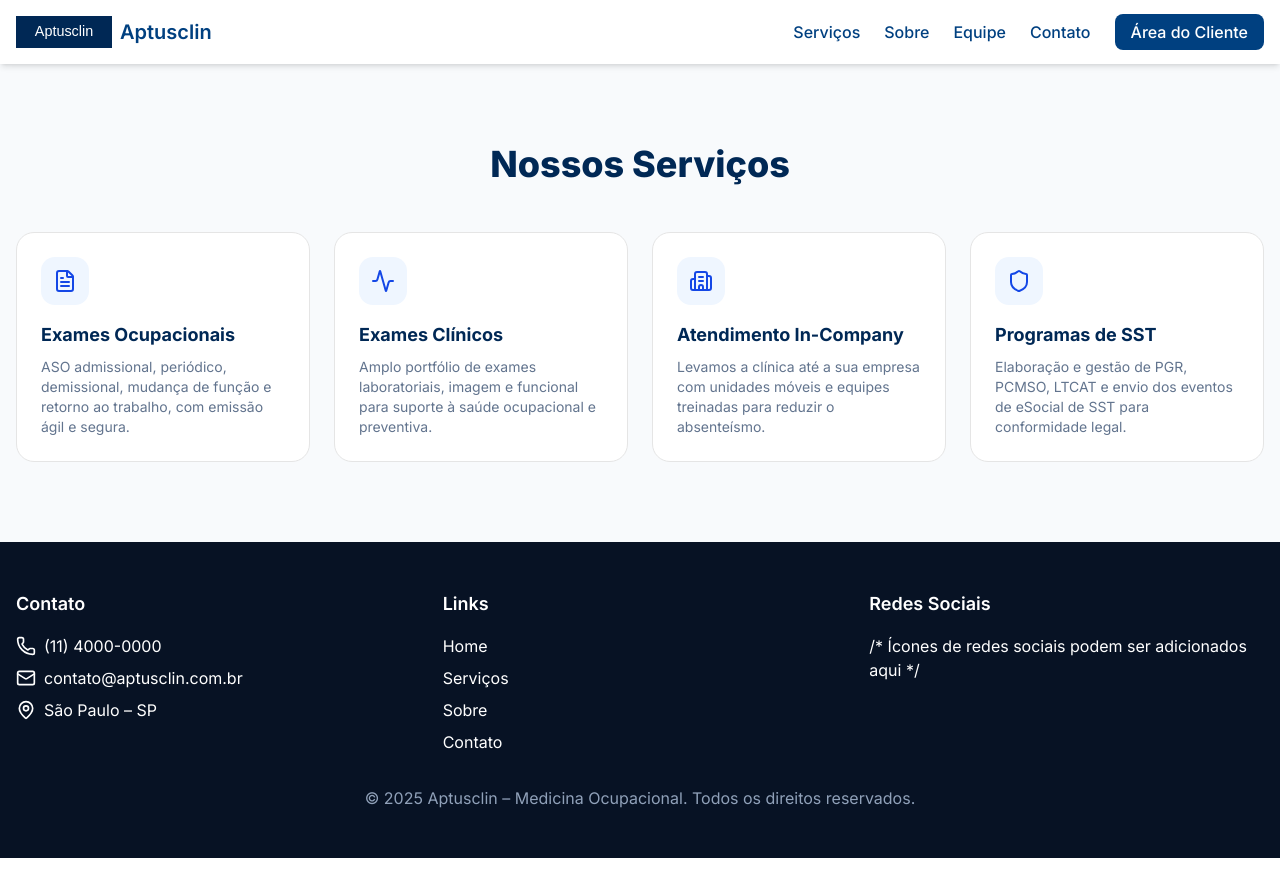
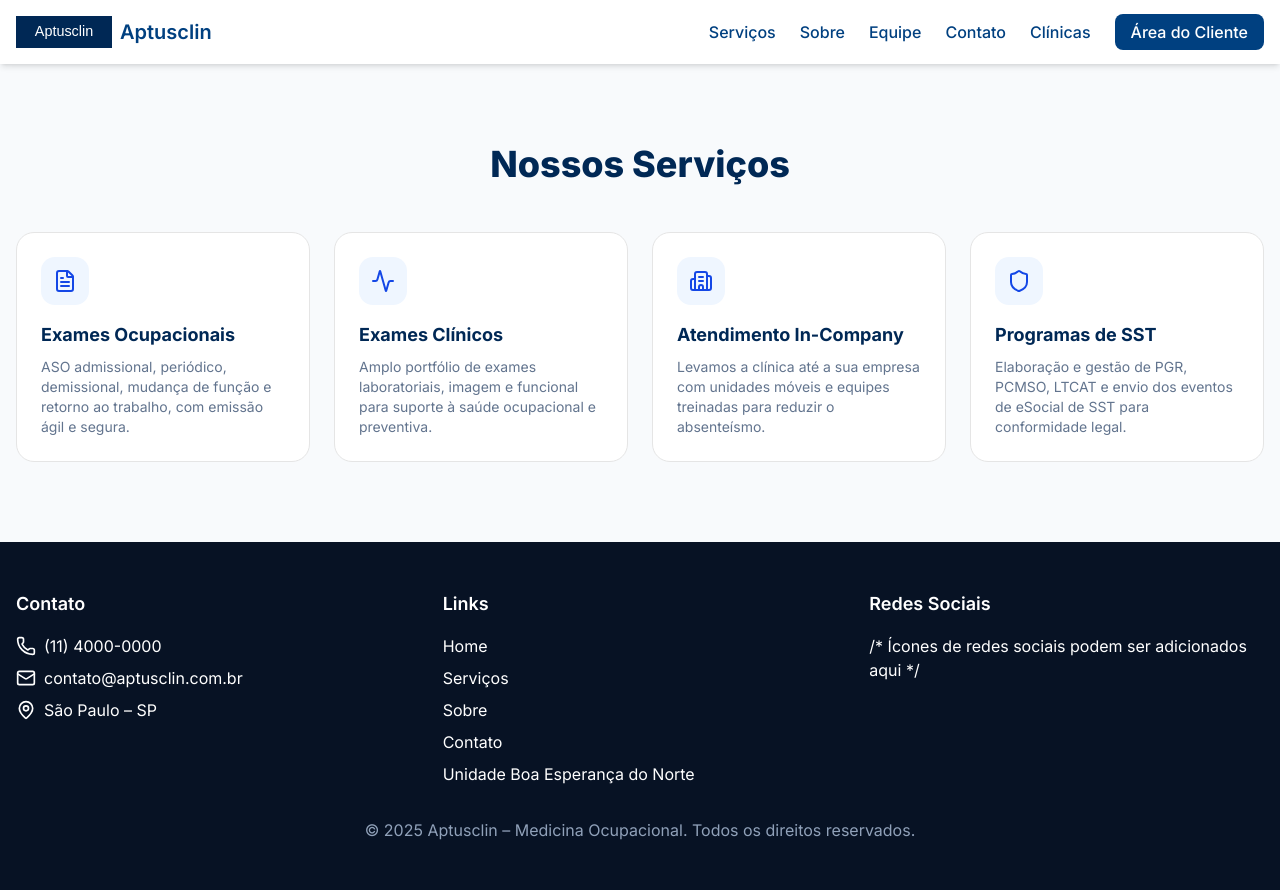
Before and after one commit to sorsolutec/aptusclin, a Next.js app: page /servicos in a window 1280 px wide. Before the commit the page ends 858 px from the top, so only its background shows below. Built offline with nearby package versions, Linux system fonts and the light colour scheme.

Commit message:
Add navigation links for Unidade Boa Esperança do Norte (admin, NavBar, Footer)

```diff
--- a/src/app/admin/layout.tsx
+++ b/src/app/admin/layout.tsx
@@ -19,11 +19,12 @@ import { Logo } from '@/components/ui/logo'
 const navItems = [
   { href: '/admin', label: 'Dashboard', icon: LayoutDashboard },
   { href: '/admin/unidades', label: 'Unidades Clínicas', icon: MapPin },
+  { href: '/admin/unidades/boa-esperanca', label: 'Unidade Boa Esperança do Norte', icon: MapPin },
   { href: '/admin/exames', label: 'Lançar Exames / ASO', icon: Upload },
   { href: '/admin/clientes', label: 'Clientes', icon: Building2 },
   { href: '/admin/colaboradores', label: 'Colaboradores', icon: Users },
   { href: '/admin/documentos', label: 'Todos os Documentos', icon: FileText },
-]
+];
 
 export default async function AdminLayout({
   children,
@@ -74,14 +75,29 @@ export default async function AdminLayout({
         {/* User */}
         <div className="p-4 border-t border-white/10">
           <div className="flex items-center gap-3 mb-3 px-1">
-            <div className="w-8 h-8 bg-white/10 text-white rounded-full flex items-center justify-center text-xs font-bold">
-              {initials}
+            <div className="w-8 h-8 bg-white/10 text-white rounded-full flex items-center justify-center text-xs font-bold overflow-hidden">
+              {user?.user_metadata?.avatar_url ? (
+                <img src={user.user_metadata.avatar_url} alt="Avatar" className="w-full h-full object-cover" />
+              ) : (
+                initials
+              )}
             </div>
             <div className="flex-1 min-w-0">
-              <p className="text-xs font-medium text-white truncate">{email}</p>
+              <p className="text-xs font-medium text-white truncate">{user?.user_metadata?.name || email}</p>
               <p className="text-xs text-white/40">Administrador</p>
             </div>
           </div>
+          <div className="space-y-1">
+            <Link href="/perfil">
+              <Button
+                variant="ghost"
+                size="sm"
+                className="w-full justify-start gap-2 text-white/50 hover:text-white hover:bg-white/5"
+              >
+                <Users className="w-4 h-4" />
+                Meu Perfil
+              </Button>
+            </Link>
             <form action={logout}>
               <Button
                 type="submit"
@@ -93,6 +109,7 @@ export default async function AdminLayout({
                 Sair
               </Button>
             </form>
+          </div>
         </div>
       </aside>
 
--- a/src/components/ui/Footer.tsx
+++ b/src/components/ui/Footer.tsx
@@ -38,6 +38,9 @@ export default function Footer() {
   <li>
     <Link href="/contato" className="hover:underline">Contato</Link>
   </li>
+  <li>
+    <Link href="/clinica/boa-esperanca" className="hover:underline">Unidade Boa Esperança do Norte</Link>
+  </li>
 </ul>
         </div>
         <div>
--- a/src/components/ui/NavBar.tsx
+++ b/src/components/ui/NavBar.tsx
@@ -27,6 +27,14 @@ export default function NavBar() {
           </li>
           <li>
             <Link href="#contato" className="hover:text-[#00A3E0]">Contato</Link>
+          </li>
+          <li className="relative group">
+            <Link href="/admin/unidades" className="hover:text-[#00A3E0]">Clínicas</Link>
+            <ul className="absolute left-0 mt-2 hidden group-hover:block bg-white shadow-lg rounded-md">
+              <li>
+                <Link href="/clinica/boa-esperanca" className="block px-4 py-2 text-[#004080] hover:bg-[#f0f4ff]">Unidade Boa Esperança do Norte</Link>
+              </li>
+            </ul>
           </li>
           <li>
             <Link href="/portal/agenda" className="bg-[#004080] text-white px-4 py-2 rounded-md hover:bg-[#003366]">
```
Lines whose indentation alone changed are shown as unchanged.
